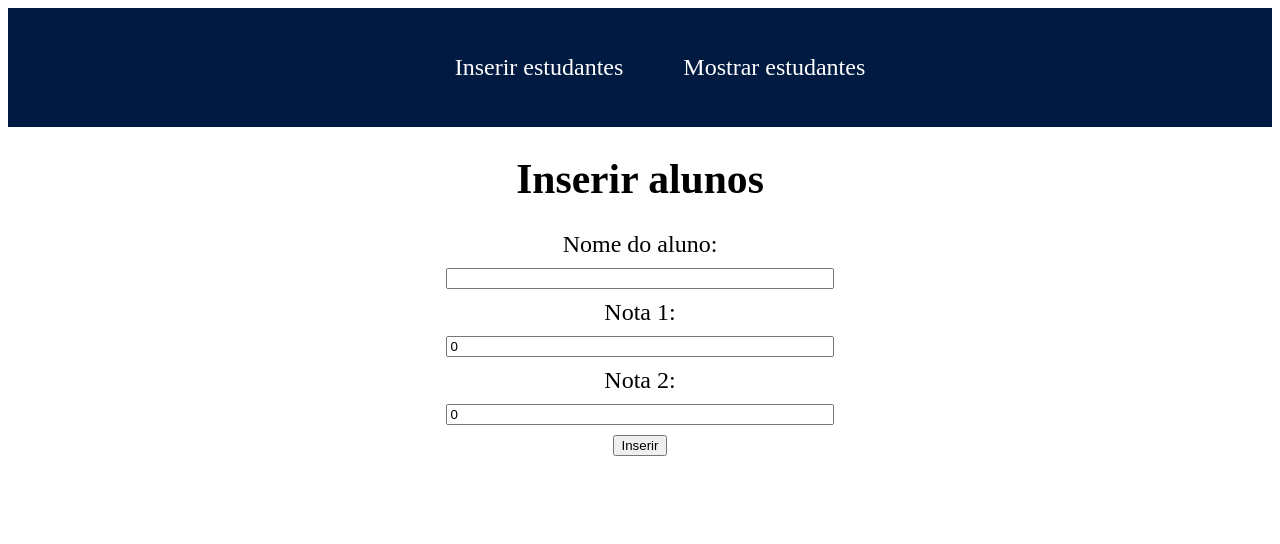
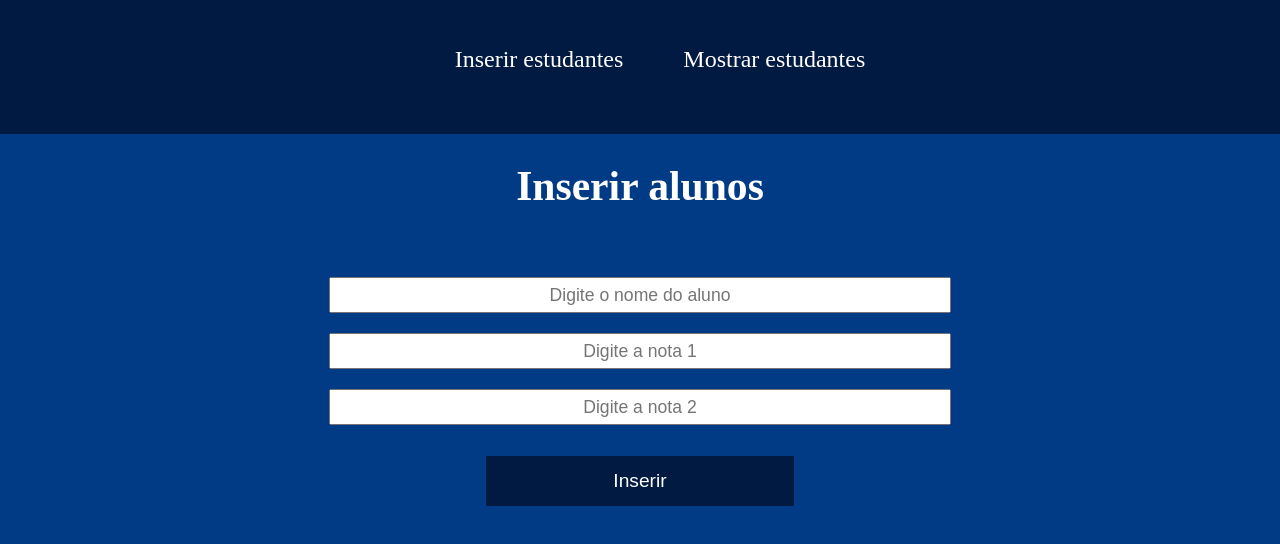
Before and after one commit to guih1886/desafio-angular, an Angular app: page / in a window 1280 px wide. Shown: the top 544 px of the page. Built offline with nearby package versions, Linux system fonts and the light colour scheme.

Commit message:
project update
project update

```diff
--- a/src/app/components/insert-student/insert-student.component.html
+++ b/src/app/components/insert-student/insert-student.component.html
@@ -3,12 +3,9 @@
         <h1>Inserir alunos</h1>
     </div>
     <div class="fields">
-        <label for="nome">Nome do aluno: </label>
-        <input type="text" id="nome" [(ngModel)]="nome">
-        <label for="nota-1">Nota 1: </label>
-        <input type="number" id="nota-1" [(ngModel)]="nota1" min="0" max="10">
-        <label for="nota-2">Nota 2: </label>
-        <input type="number" id="nota-2" [(ngModel)]="nota2">
+        <input type="text" class="input-nome" [(ngModel)]="nome" placeholder="Digite o nome do aluno">
+        <input type="text" class="input-nota" [(ngModel)]="nota1" placeholder="Digite a nota 1">
+        <input type="text" class="input-nota" [(ngModel)]="nota2" placeholder="Digite a nota 2">
         <button type="submit" (click)="adicionarEstudante()">Inserir</button>
     </div>
 </div>
--- a/src/app/components/insert-student/insert-student.component.less
+++ b/src/app/components/insert-student/insert-student.component.less
@@ -1,10 +1,18 @@
+@import url('../../../styles.less');
+
 .container {
     display: flex;
+    width: 100%;
+    height: 99%;
     flex-direction: column;
-    justify-content: center;
     align-items: center;
+    background-color: @secondary-background-color;
+    color: @main-font-color;
 
     .title {
+        text-align: center;
+        width: 100%;
+        height: 20%;
         font-size: 1.3em;
     }
 
@@ -13,18 +21,40 @@
         flex-direction: column;
         justify-content: center;
         align-items: center;
-        font-size: 1.5em;
-        width: 30%;
+        width: 80vw;
 
-        input {
+        .input-nome {
+            width: 60%;
+            height: 30px;
             margin-top: 10px;
             margin-bottom: 10px;
-            width: 100%;
+            text-align: center;
+            font-size: 1.1em;
         }
 
-        .submit-button {
-            width: 100%;
-            margin: 0;
+        .input-nota {
+            width: 60%;
+            height: 30px;
+            margin-top: 10px;
+            margin-bottom: 10px;
+            text-align: center;
+            font-size: 1.1em;
+        }
+
+        button {
+            margin-top: 2%;
+            width: 30%;
+            height: 50px;
+            font-size: 1.2em;
+            background-color: @main-background-color;
+            color: @main-font-color;
+            border: 0;
+        }
+
+        button:hover {
+            background-color: #1a38df;
+            border: 0;
+            cursor: pointer;
         }
     }
 }
--- a/src/app/components/insert-student/insert-student.component.ts
+++ b/src/app/components/insert-student/insert-student.component.ts
@@ -1,5 +1,5 @@
 import { Component, Input } from '@angular/core';
-import { StudentsService } from 'src/app/students.service';
+import { StudentsService, } from 'src/app/students.service';
 
 @Component({
   selector: 'app-insert-student',
@@ -9,25 +9,44 @@ import { StudentsService } from 'src/app/students.service';
 
 export class InsertStudentComponent {
   @Input() nome: string = "";
-  @Input() nota1: number = 0;
-  @Input() nota2: number = 0;
+  @Input() nota1: string = "";
+  @Input() nota2: string = "";
 
   constructor(
     private estudades: StudentsService
   ) { }
 
   adicionarEstudante() {
+    //faz a verificação se o nome está vazio
     if (this.nome != "") {
-      if ((this.nota1 || this.nota2) > 10 || (this.nota1 || this.nota2) < 0) {
-        alert("Notas com valores incorretos, por favor digite uma nota entre 0 e 10")
+      if (this.nota1 === "") {
+        alert("Nota 1 vazia");
+      } else if (this.nota2 === "") {
+        alert("Nota 2 vazia");
       } else {
-        this.estudades.adicionarEstudante(this.nome, this.nota1, this.nota2);
-        this.nome = ""
-        this.nota1 = 0
-        this.nota2 = 0
+        //faz a verificação e substrituição se a string tem , para não ter erro no parse
+        if (this.nota1.includes(",")) {
+          this.nota1 = this.nota1.replace(",", ".");
+        }
+        if (this.nota2.includes(",")) {
+          this.nota2 = this.nota2.replace(",", ".");
+        }
+        //se o digitado não for um número, apresenta um erro, se sim faz o parse e chama o service
+        if (!isNaN(parseFloat(this.nota1)) && !isNaN(parseFloat(this.nota2))) {
+          if ((parseFloat(this.nota1) || parseFloat(this.nota2)) > 10 || (parseFloat(this.nota1) || parseFloat(this.nota2)) < 0) {
+            alert("Notas com valores incorretos, por favor digite uma nota entre 0 e 10")
+          } else {
+            this.estudades.adicionarEstudante(this.nome, parseFloat(this.nota1), parseFloat(this.nota2));
+            this.nome = ""
+            this.nota1 = ""
+            this.nota2 = ""
+          }
+        } else {
+          alert("Um ou mais notas não são números.")
+        }
       }
     } else {
-      alert("Insira o nome do aluno!")
+      alert("Nome do aluno é obrigatório!")
     }
 
 
--- a/src/app/components/insert-student/students.ts
+++ b/src/app/components/insert-student/students.ts
@@ -3,7 +3,8 @@ export interface Students {
     nome: string;
     nota1: number;
     nota2: number;
-    media: number | null;
+    media: number;
+    situacao: string;
 }
 
 export const estudantes: Students[] = []
--- a/src/app/components/navbar/navbar.component.less
+++ b/src/app/components/navbar/navbar.component.less
@@ -1,11 +1,11 @@
-@main-background-color: #011a41;
-@main-font-color: #fff;
+@import url('../../../styles.less');
 
 .nav-container {
     display: flex;
     flex-direction: row;
     justify-content: center;
     width: 100%;
+    height: 20%;
     text-align: center;
     background-color: @main-background-color;
 
@@ -20,7 +20,6 @@
             cursor: pointer;
             text-decoration: none;
             list-style: none;
-
             padding: 30px;
         }
 
--- a/src/app/components/show-students/show-students.component.html
+++ b/src/app/components/show-students/show-students.component.html
@@ -6,6 +6,7 @@
             <li>Nota 1: {{item.nota1}}</li>
             <li>Nota 2: {{item.nota2}}</li>
             <li>Média: {{item.media}}</li>
+            <li>Situação: {{item.situacao}}</li>
         </ul>
     </form>
 </div>
--- a/src/app/students.service.ts
+++ b/src/app/students.service.ts
@@ -12,14 +12,22 @@ export class StudentsService {
     return this.lista
   }
 
+  adicionarEstudante(nome: string, nota1: number, nota2: number) {
+    this.id++;
+    this.lista.push({ id: this.id, nome: nome, nota1: nota1, nota2: nota2, media: this.calcularMedia(nota1, nota2), situacao: this.calcularSituacao(nota1, nota2) })
+    alert("Estudante adicionado com sucesso na lista.")
+  }
+
   calcularMedia(nota1: number, nota2: number) {
     return (nota1 + nota2) / 2;
   }
 
-  adicionarEstudante(nome: string, nota1: number, nota2: number) {
-    this.id++;
-    this.lista.push({ id: this.id, nome: nome, nota1: nota1, nota2: nota2, media: this.calcularMedia(nota1, nota2) })
-    alert("Estudante adicionado com sucesso na lista.")
+  calcularSituacao(nota1: number, nota2: number): string {
+    if (this.calcularMedia(nota1, nota2) >= 7) {
+      return "Aprovado";
+    } else {
+      return "Reprovado";
+    }
   }
 
 }
--- a/src/index.html
+++ b/src/index.html
@@ -1,5 +1,6 @@
 <!doctype html>
 <html lang="en">
+
 <head>
   <meta charset="utf-8">
   <title>DesafioAngular</title>
@@ -7,7 +8,9 @@
   <meta name="viewport" content="width=device-width, initial-scale=1">
   <link rel="icon" type="image/x-icon" href="favicon.ico">
 </head>
+
 <body>
   <app-root></app-root>
 </body>
+
 </html>
--- a/src/styles.less
+++ b/src/styles.less
@@ -1 +1,11 @@
 /* You can add global styles to this file, and also import other style files */
+
+@main-background-color: #011a41;
+@secondary-background-color: #023b85;
+@main-font-color: #fff;
+
+body {
+    margin: 0;
+    width: 100vw;
+    height: 84vh;
+}
```
